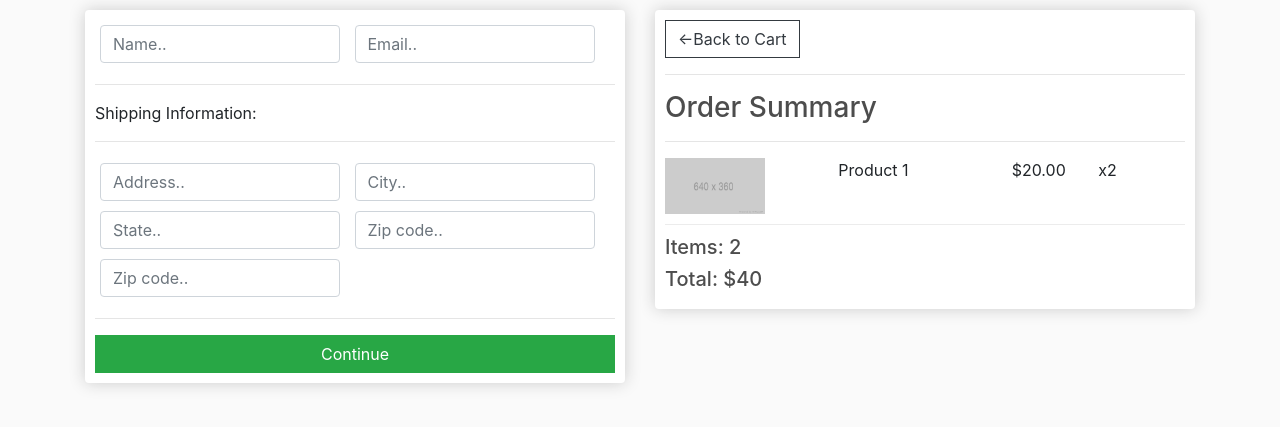
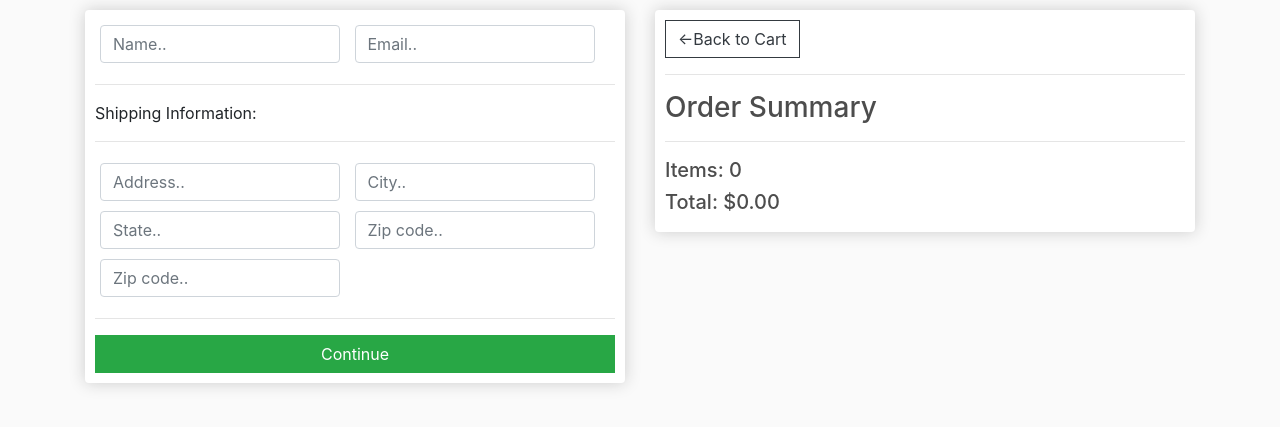
Before and after one commit to ItaloTargino123/ecommerce-with-django, a Django app: page /checkout/ in a window 1280 px wide. Shown: the part 57-484 px from the top of the page. Run offline with Django 3.2, Linux system fonts and the light colour scheme; some libraries are stand-ins or nearby versions.

Commit message:
checkout data page

```diff
--- a/ecommerce/store/templates/store/checkout.html
+++ b/ecommerce/store/templates/store/checkout.html
@@ -56,20 +56,23 @@
             <hr>
             <h3>Order Summary</h3>
             <hr>
+            {% for item in items %}
             <div class="cart-row">
-                <div style="flex:2"><img class="row-image" src="{% static 'images/placeholder.png' %}"></div>
+                <div style="flex:2"><img class="row-image" src="{{item.product.imageURL}}"></div>
                 <div style="flex:2">
-                    <p>Product 1</p>
+                    <p>{{item.product.name}}</p>
                 </div>
                 <div style="flex:1">
-                    <p>$20.00</p>
+                    <p>${{item.product.price}}</p>
                 </div>
                 <div style="flex:1">
-                    <p>x2</p>
+                    <p>{{item.quantity}}</p>
                 </div>
             </div>
-            <h5>Items: 2</h5>
-            <h5>Total: $40</h5>
+            {% endfor %}
+
+            <h5>Items: {{order.get_cart_items}}</h5>
+            <h5>Total: ${{order.get_cart_total|floatformat:2}}</h5>
 
         </div>
     </div>
--- a/ecommerce/store/views.py
+++ b/ecommerce/store/views.py
@@ -26,5 +26,14 @@ def cart(request):
 
 
 def checkout(request):
-    context = {}
+    if request.user.is_authenticated:
+        customer = request.user.customer
+        order, created = Order.objects.get_or_create(
+            customer=customer, complete=False)
+        items = order.orderitem_set.all()
+    else:
+        items = []
+        order = {"get_cart_total": 0, "get_cart_items": 0}
+
+    context = {"items": items, "order": order}
     return render(request, "store/checkout.html", context)
```
